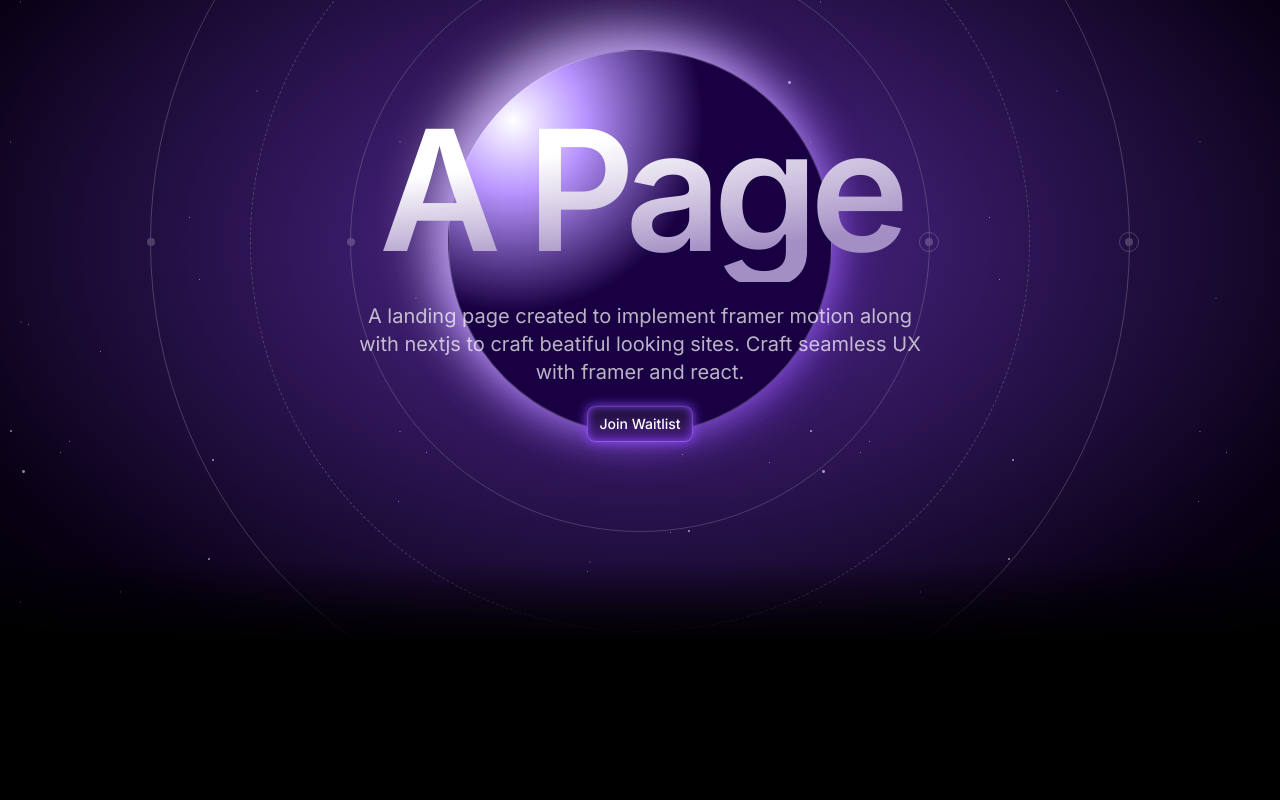
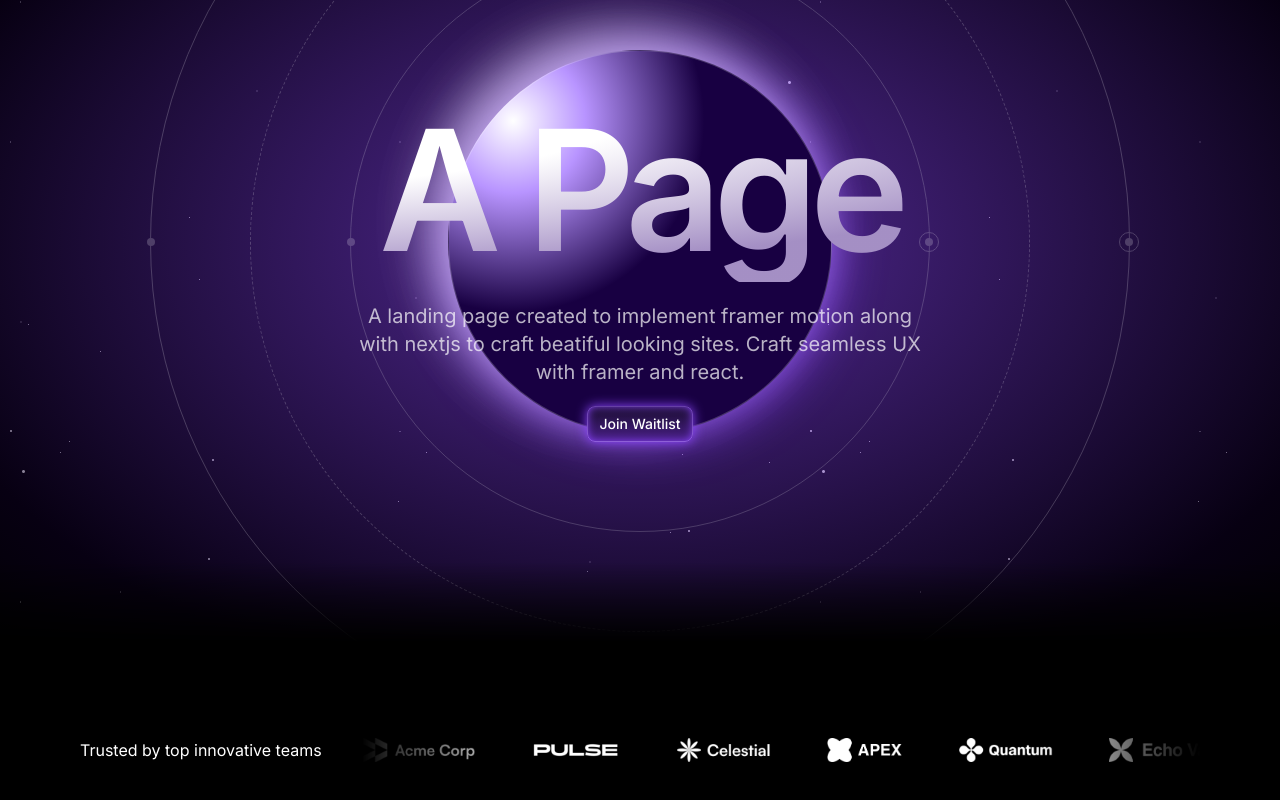
Before and after one commit to Nithinreddy1019/saas-pages, a Next.js app: page / in a window 1280 px wide. Shown: the part 254-1054 px from the top of the page. Before the commit the page ends 896 px from the top, so only its background shows below. Built offline with nearby package versions, Linux system fonts and the light colour scheme.

Commit message:
logo ticker 7 fixed header

```diff
--- a/app/page.tsx
+++ b/app/page.tsx
@@ -1,11 +1,13 @@
 import Header from "@/components/header";
 import Hero from "@/components/hero";
+import LogoTicker from "@/components/logo-ticker";
 
 export default function Home() {
   return (
     <>
       <Header />
       <Hero />
+      <LogoTicker />
     </>
   );
 }
--- a/components/header.tsx
+++ b/components/header.tsx
@@ -5,9 +5,9 @@ import { Button } from "./ui/button";
 
 const Header = () => {
     return (
-        <header className="py-4 border-b md:border-none border-white/15 sticky top-0 z-10">
+        <header className="py-4 border-b md:border-none border-white/15 sticky top-0 z-10 backdrop-blur md:backdrop-blur-none">
             <div className="container">
-                <div className="flex justify-between items-center md:border border-white/15 md:p-2.5 rounded-xl max-w-2xl mx-auto backdrop-blur">
+                <div className="flex justify-between items-center md:border border-white/15 md:p-2.5 rounded-xl max-w-2xl mx-auto md:backdrop-blur">
                     <div>
                         <div className="border border-white/15 rounded-lg h-10 w-10 inline-flex justify-center items-center">
                             <LogoIcon className="h-8 w-8"/>
--- a/components/hero.tsx
+++ b/components/hero.tsx
@@ -26,7 +26,7 @@ const Hero = () => {
                 </div>
             </div>
             {/* ring-2 */}
-            <div className="absolute md:animate-pulse h-[444px] w-[444px] md:size-[780px] rounded-full border border-dashed border-white/20 top-1/2 left-1/2 -translate-x-1/2 -translate-y-1/2">
+            <div className="absolute h-[444px] w-[444px] md:size-[780px] rounded-full border border-dashed border-white/20 top-1/2 left-1/2 -translate-x-1/2 -translate-y-1/2">
             </div>
             {/* ring-3 */}
             <div className="absolute h-[544px] w-[544px] md:size-[980px] rounded-full border border-white opacity-20 top-1/2 left-1/2 -translate-x-1/2 -translate-y-1/2">
--- /dev/null
+++ b/components/logo-ticker.tsx
@@ -0,0 +1,36 @@
+
+import acmeLogo from "@/assets/logo-acme.png";
+import apexLogo from "@/assets/logo-apex.png";
+import celestialLogo from "@/assets/logo-celestial.png";
+import quantumLogo from "@/assets/logo-quantum.png";
+import pulseLogo from "@/assets/logo-pulse.png";
+import echoLogo from "@/assets/logo-echo.png";
+
+
+
+const LogoTicker = () => {
+    return (
+        <section className="py-20 md:py-24">
+            <div className="container">
+                <div className="flex items-center md:gap-10">
+                    <div className="flex-1 md:flex-none">
+                        <h2>Trusted by top innovative teams</h2>
+                    </div>
+                    <div className="flex-1 overflow-hidden [mask-image:linear-gradient(to_right,transparent,black_20%,black_80%,transparent)]">
+                        <div className="flex flex-none gap-14">
+                            {[acmeLogo, pulseLogo, celestialLogo, apexLogo, quantumLogo, echoLogo].map((logo) => (
+                                <img
+                                    src={logo.src}
+                                    key={logo.src}
+                                    className="h-6 w-auto"
+                                />
+                            ))}
+                        </div>
+                    </div>
+                </div>
+            </div>
+        </section>
+    );
+}
+
+export default LogoTicker;
```
